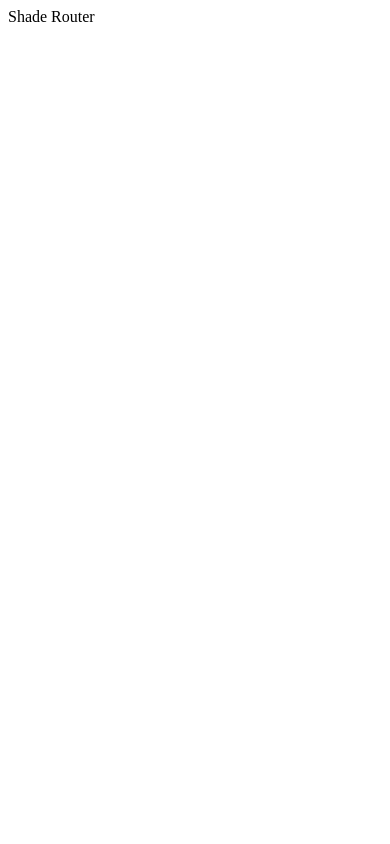
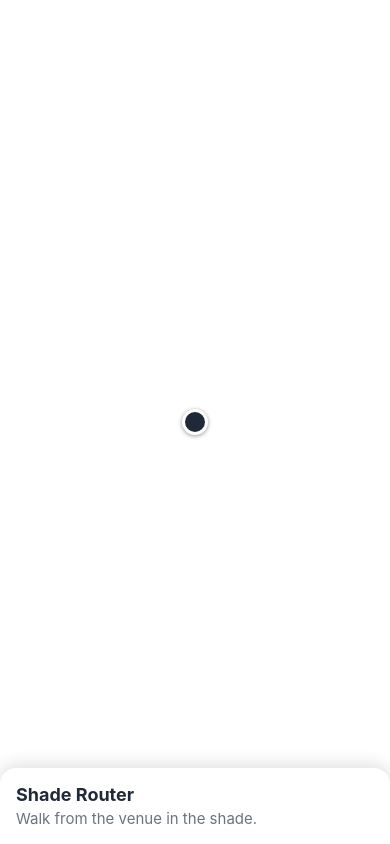
Before and after one commit to aaditshukla/bne-shade-routes, a website built with Vite: page web/index.html in a window 390 px wide. Built offline with nearby package versions, Linux system fonts and the light colour scheme; no server answers.

Commit message:
[web] MapLibre basemap, venue pin and phone bottom sheet

```diff
--- a/web/index.html
+++ b/web/index.html
@@ -6,7 +6,11 @@
     <title>Shade Router</title>
   </head>
   <body>
-    <div id="app"></div>
+    <div id="map"></div>
+    <section id="sheet">
+      <h1>Shade Router</h1>
+      <p>Walk from the venue in the shade.</p>
+    </section>
     <script type="module" src="/src/main.ts"></script>
   </body>
 </html>
--- a/web/package.json
+++ b/web/package.json
@@ -11,5 +11,8 @@
   "devDependencies": {
     "typescript": "^7.0.2",
     "vite": "^8.3.8"
+  },
+  "dependencies": {
+    "maplibre-gl": "^6.19.0"
   }
 }
--- a/web/src/main.ts
+++ b/web/src/main.ts
@@ -1,2 +1,20 @@
-// shortcut: placeholder entry so `npm run build` passes; the map and UI land in W1.
-document.querySelector<HTMLDivElement>('#app')!.textContent = 'Shade Router';
+import * as maplibregl from 'maplibre-gl';
+import 'maplibre-gl/dist/maplibre-gl.css';
+import './style.css';
+
+// shortcut: approximate Fortitude Valley centre; replace with the venue entrance once the bbox is set at 9:00.
+const VENUE: [number, number] = [153.0355, -27.4575]; // [lon, lat]
+
+const map = new maplibregl.Map({
+  container: 'map',
+  style: 'https://tiles.openfreemap.org/styles/positron',
+  center: VENUE,
+  zoom: 16,
+  attributionControl: false,
+});
+map.addControl(new maplibregl.AttributionControl({ compact: true }), 'top-right');
+
+const pin = document.createElement('div');
+pin.className = 'venue-pin';
+pin.setAttribute('aria-label', 'You are here: the venue');
+new maplibregl.Marker({ element: pin }).setLngLat(VENUE).addTo(map);
--- /dev/null
+++ b/web/src/style.css
@@ -0,0 +1,48 @@
+:root {
+  --ink: #1f2937;
+  font-family: -apple-system, BlinkMacSystemFont, 'Segoe UI', Roboto, sans-serif;
+  color: var(--ink);
+}
+
+html, body {
+  margin: 0;
+  height: 100%;
+  overflow: hidden;
+}
+
+#map {
+  position: fixed;
+  inset: 0;
+}
+
+/* Bottom sheet: one-thumb zone on a phone. Controls (picker, results, sliders) land here in W3–W5. */
+#sheet {
+  position: fixed;
+  left: 0;
+  right: 0;
+  bottom: 0;
+  padding: 16px 16px calc(16px + env(safe-area-inset-bottom));
+  background: #fff;
+  border-radius: 16px 16px 0 0;
+  box-shadow: 0 -4px 16px rgb(0 0 0 / 0.12);
+}
+
+#sheet h1 {
+  margin: 0;
+  font-size: 18px;
+}
+
+#sheet p {
+  margin: 4px 0 0;
+  font-size: 15px;
+  color: #6b7280;
+}
+
+.venue-pin {
+  width: 20px;
+  height: 20px;
+  border-radius: 50%;
+  background: var(--ink);
+  border: 3px solid #fff;
+  box-shadow: 0 1px 4px rgb(0 0 0 / 0.4);
+}
```
Also changed, not shown: 1 other file.
